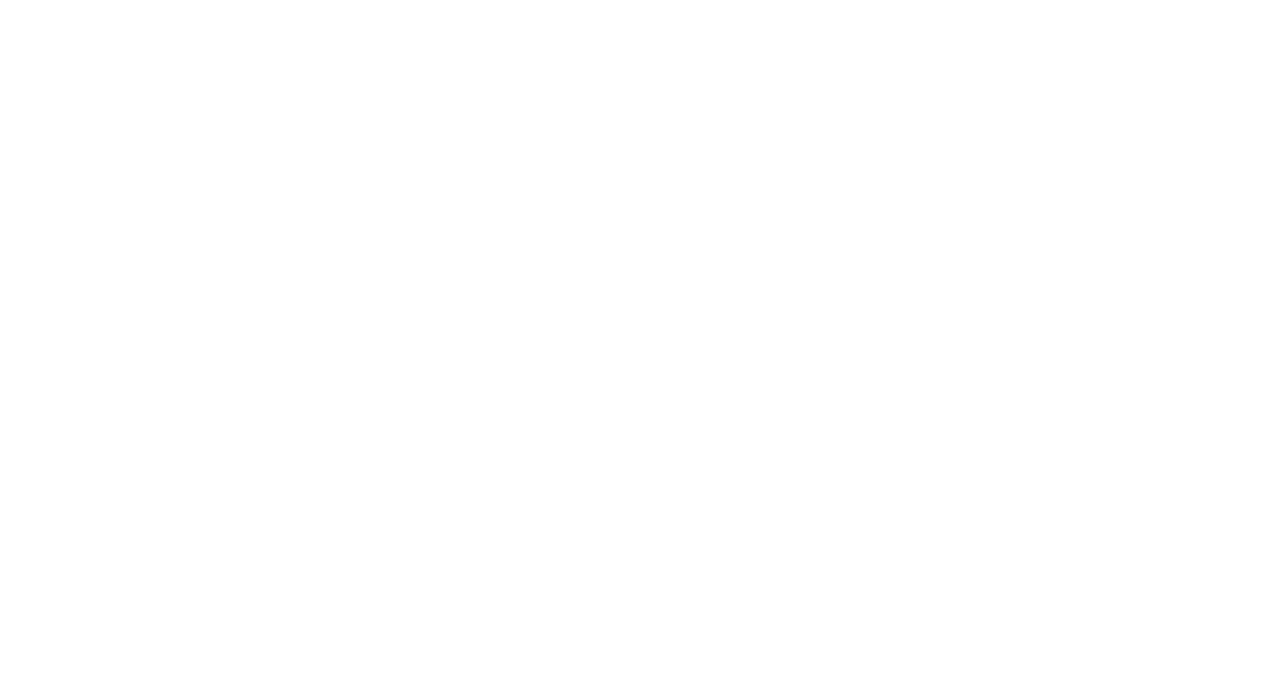
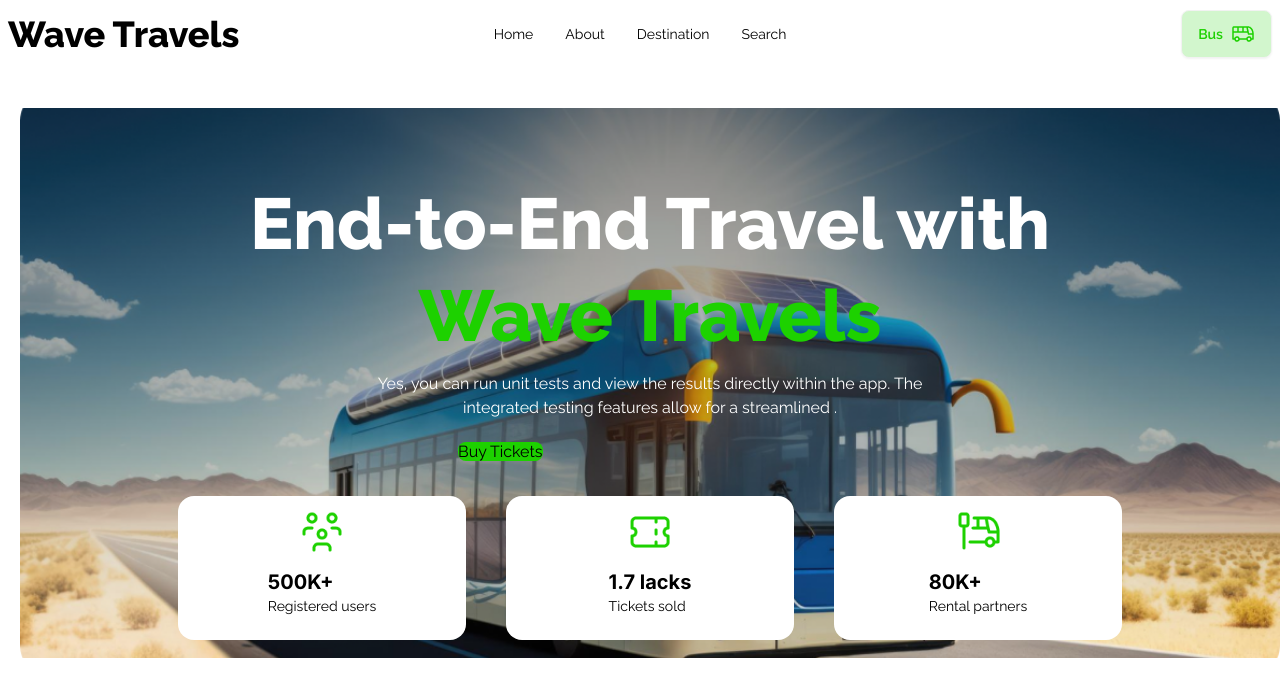
Before and after one commit to GmahmudZ/Assignment-5, a plain HTML site: page index.html in a window 1280 px wide. Drawn offline with nearby package versions, Linux system fonts and the light colour scheme.

Commit message:
3rd commit

```diff
--- a/index.html
+++ b/index.html
@@ -22,5 +22,74 @@
 </style>
 </head>
 <body class="font-raleway">
+    <header>
+        <nav class="text-black">
+            <div class="navbar ">
+                <div class="navbar-start">
+                  <div class="dropdown">
+                    <div tabindex="0" role="button" class="btn btn-ghost lg:hidden">
+                        <svg xmlns="http://www.w3.org/2000/svg" class="h-5 w-5" fill="none" viewBox="0 0 24 24" stroke="currentColor"><path stroke-linecap="round" stroke-linejoin="round" stroke-width="2" d="M4 6h16M4 12h8m-8 6h16" /></svg>
+                    </div>
+                    <ul tabindex="0" class="menu menu-sm dropdown-content mt-3 z-[1] p-2 shadow  rounded-box w-52">
+                        <li><a>Home</a></li>
+                        <li><a>About</a></li>
+                        <li><a>Destination</a></li>
+                        <li><a>Search</a></li>
+
+
+                    </ul>
+                  </div>
+                  <h1 class="font-extrabold text-4xl">Wave Travels</h1>
+                </div>
+                <div class="navbar-center hidden lg:flex">
+                  <ul class="menu menu-horizontal px-1">
+                    <li><a>Home</a></li>
+                        <li><a>About</a></li>
+                        <li><a>Destination</a></li>
+                        <li><a>Search</a></li>
+
+                        </ul>
+
+                </div>
+                <div class="navbar-end">
+                  <a class="btn text-[#1DD100] bg-[#1cd10032]"> Bus <img src="images/bus-icon.png" alt=""></a>
+                </div>
+              </div>
+        </nav>
+        <!-- banner -->
+        <div class="banner bg-[url('images/banner.png')] ml-5 h-[550px] bg-no-repeat bg-cover bg-center">
+          <div class="my-10">
+              <h1 class="lg:text-7xl pt-20 text-3xl font-extrabold text-center text-white">End-to-End Travel with</h1>
+              <h1 class="lg:text-7xl pt-5 text-3xl font-extrabold text-center text-[#1DD100]">Wave Travels</h1>
+              <p class="pt-5 text-white text-center">Yes, you can run unit tests and view the results directly within the app. The <br>integrated testing features allow for a streamlined .</p>
+              <div class="mx-auto pt-5 max-w-sm">
+                  <a class="bg-[#1DD100] w-full h-24 rounded-lg text-black text-center" href="#Seats">Buy Tickets</a>
+              </div>
+              <div class="flex flex-wrap justify-center">
+                  <div class="flex flex-col justify-center items-center mx-5 mt-8 w-72 h-36 text-black bg-white rounded-2xl">
+                      <img class="w-12 h-12" src="images/people.png" alt="">
+                      <div class="my-3">
+                          <h1 class="text-xl font-bold font-inter">500K+</h1>
+                          <p class="text-sm">Registered users</p>
+                      </div>
+                  </div>
+                  <div class="flex flex-col justify-center items-center mx-5 mt-8 w-72 h-36 text-black bg-white rounded-2xl">
+                      <img class="w-12 h-12" src="images/ticket-cupon.png" alt="">
+                      <div class="my-3">
+                          <h1 class="text-xl font-bold font-inter">1.7 lacks</h1>
+                          <p class="text-sm">Tickets sold</p>
+                      </div>
+                  </div>
+                  <div class="flex flex-col justify-center items-center mx-5 mt-8 w-72 h-36 text-black bg-white rounded-2xl">
+                      <img class="w-12 h-12" src="images/stoppage.png" alt="">
+                      <div class="my-3">
+                          <h1 class="text-xl font-bold font-inter">80K+</h1>
+                          <p class="text-sm">Rental partners</p>
+                      </div>
+                  </div>
+              </div>
+          </div>
+      </div>
+    </header>
 </body>
 </html>
```
